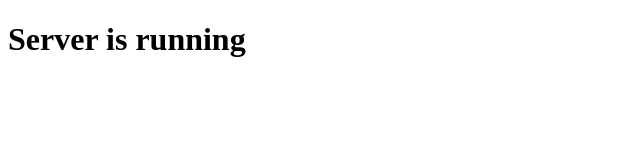
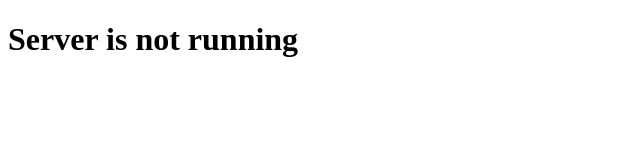
Before and after one commit to PiyushMohata/node-server, a website: page index.html in a window 1280 px wide. Shown: the whole page, without its empty margins (0-640 px from the left). Drawn offline with Linux system fonts and the light colour scheme.

Commit message:
Changes to see if its working

```diff
--- a/index.html
+++ b/index.html
@@ -6,6 +6,6 @@
     <title>Express HTML Server</title>
 </head>
 <body>
-    <h1>Server is running</h1>
+    <h1>Server is not running</h1>
 </body>
 </html>
```
